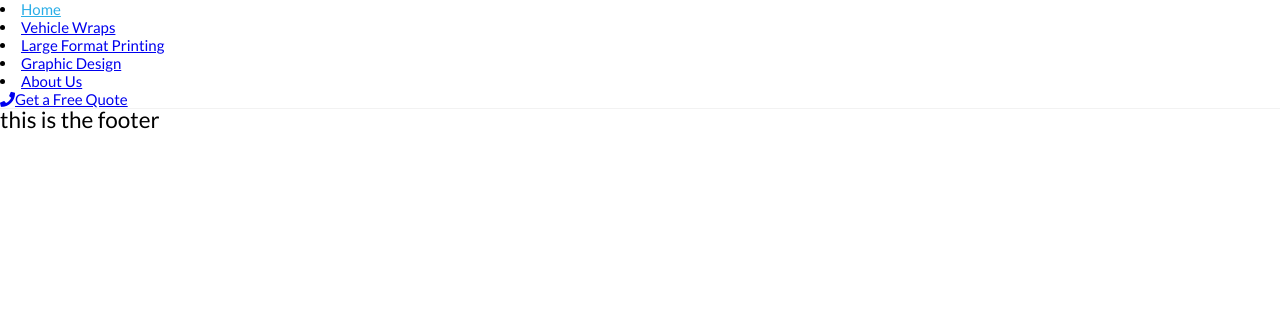
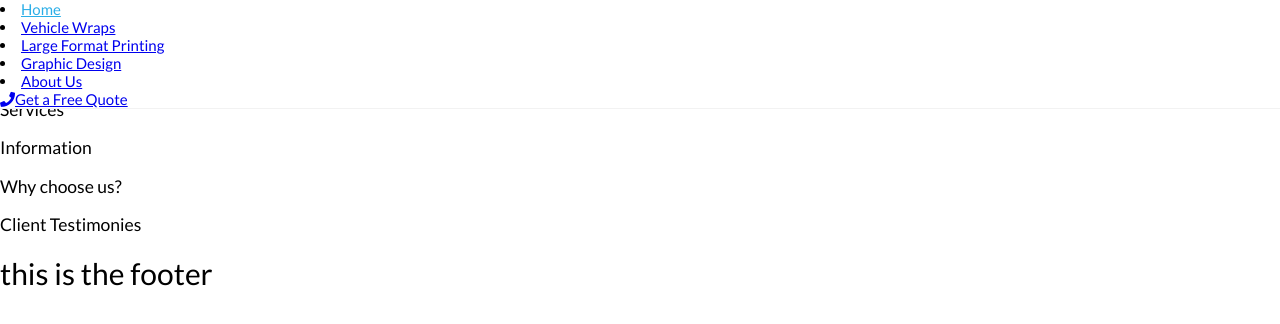
Before and after one commit to kevinlo123/icad, a React (Create React App) app: page / in a window 1280 px wide. Shown: the top 324 px of the page. Built offline with nearby package versions, Linux system fonts and the light colour scheme.

Commit message:
added all homepage components

```diff
--- a/src/app/pages/home/Home.jsx
+++ b/src/app/pages/home/Home.jsx
@@ -1,12 +1,20 @@
 import React, { Component }  from 'react';
+import HeroBanner from './components/HeroBanner.jsx';
+import Services from './components/Services.jsx';
+import Info from './components/Info.jsx';
+import ChooseUs from './components/ChooseUs.jsx';
+import Testimonies from './components/Testimonies.jsx';
 // import printer from '../../../images/printer.jpg';
 
 class Home extends Component {
    render() {
       return (
          <section className="page-content">
-            <h1>Home</h1>
-            {/* <img src={printer} alt="Large format screen printer"/> */}
+            <HeroBanner/>
+            <Services/>
+            <Info/>
+            <ChooseUs/>
+            <Testimonies/>
          </section>
       );
    }
--- /dev/null
+++ b/src/app/pages/home/components/ChooseUs.jsx
@@ -0,0 +1,13 @@
+import React, { Component } from 'react';
+
+class ChooseUs extends Component {
+   render() {
+      return (
+         <section>
+            <h1>Why choose us?</h1>
+         </section>
+      );
+   }
+}
+
+export default ChooseUs;
--- /dev/null
+++ b/src/app/pages/home/components/HeroBanner.jsx
@@ -0,0 +1,13 @@
+import React, { Component } from 'react';
+
+class HeroBanner extends Component {
+   render() {
+      return (
+         <section>
+            <h1>Hero banner</h1>
+         </section>
+      );
+   }
+}
+
+export default HeroBanner;
--- /dev/null
+++ b/src/app/pages/home/components/Info.jsx
@@ -0,0 +1,13 @@
+import React, { Component } from 'react';
+
+class Info extends Component {
+   render() {
+      return (
+         <section>
+            <h1>Information</h1>
+         </section>
+      );
+   }
+}
+
+export default Info;
--- /dev/null
+++ b/src/app/pages/home/components/Services.jsx
@@ -0,0 +1,13 @@
+import React, { Component } from 'react';
+
+class Services extends Component {
+   render() {
+      return (
+         <section>
+            <h1>Services</h1>
+         </section>
+      );
+   }
+}
+
+export default Services;
--- /dev/null
+++ b/src/app/pages/home/components/Testimonies.jsx
@@ -0,0 +1,13 @@
+import React, { Component } from 'react';
+
+class Testimonies extends Component {
+   render() {
+      return (
+         <section>
+            <h1>Client Testimonies</h1>
+         </section>
+      );
+   }
+}
+
+export default Testimonies;
--- a/src/app/partials/Footer.jsx
+++ b/src/app/partials/Footer.jsx
@@ -4,7 +4,7 @@ class Footer extends Component {
    render() {
       return (
          <footer>
-            <h2> this is the footer</h2>
+            <h1> this is the footer</h1>
          </footer>
       );
    }
```
